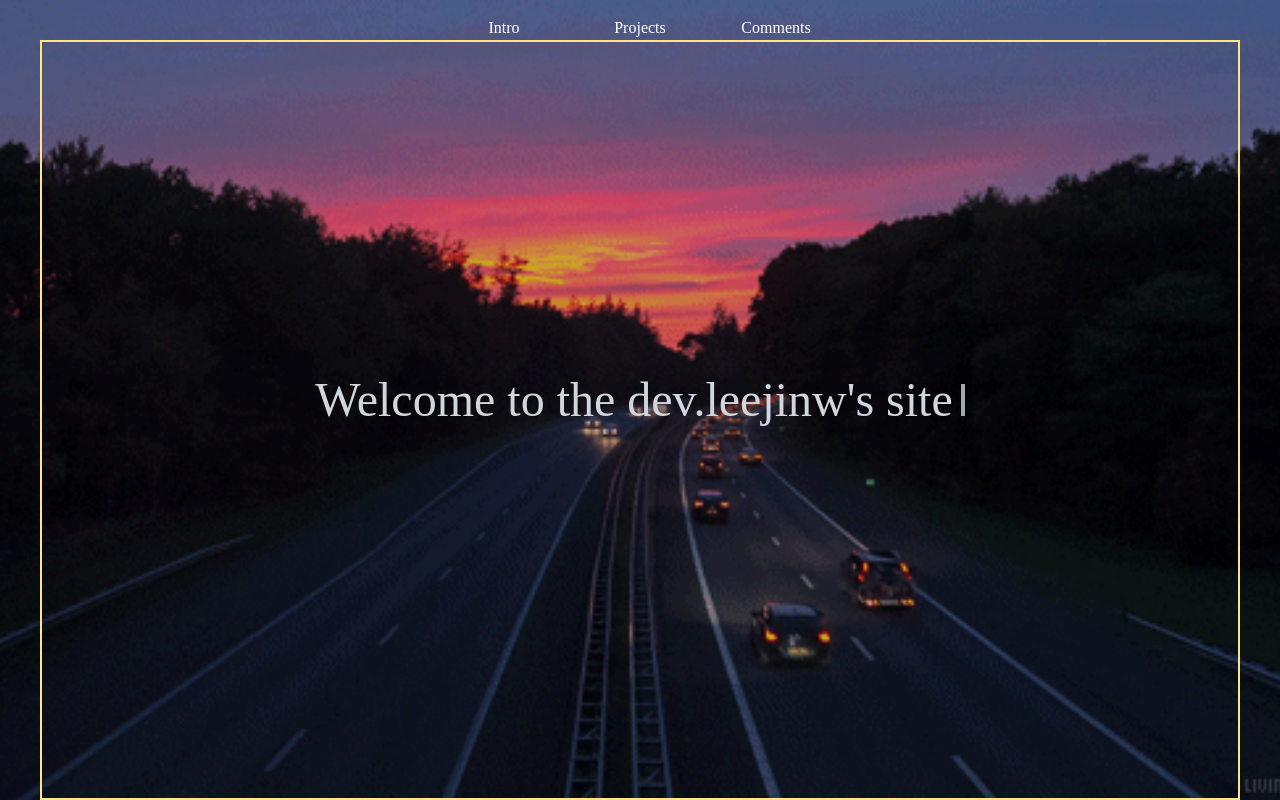
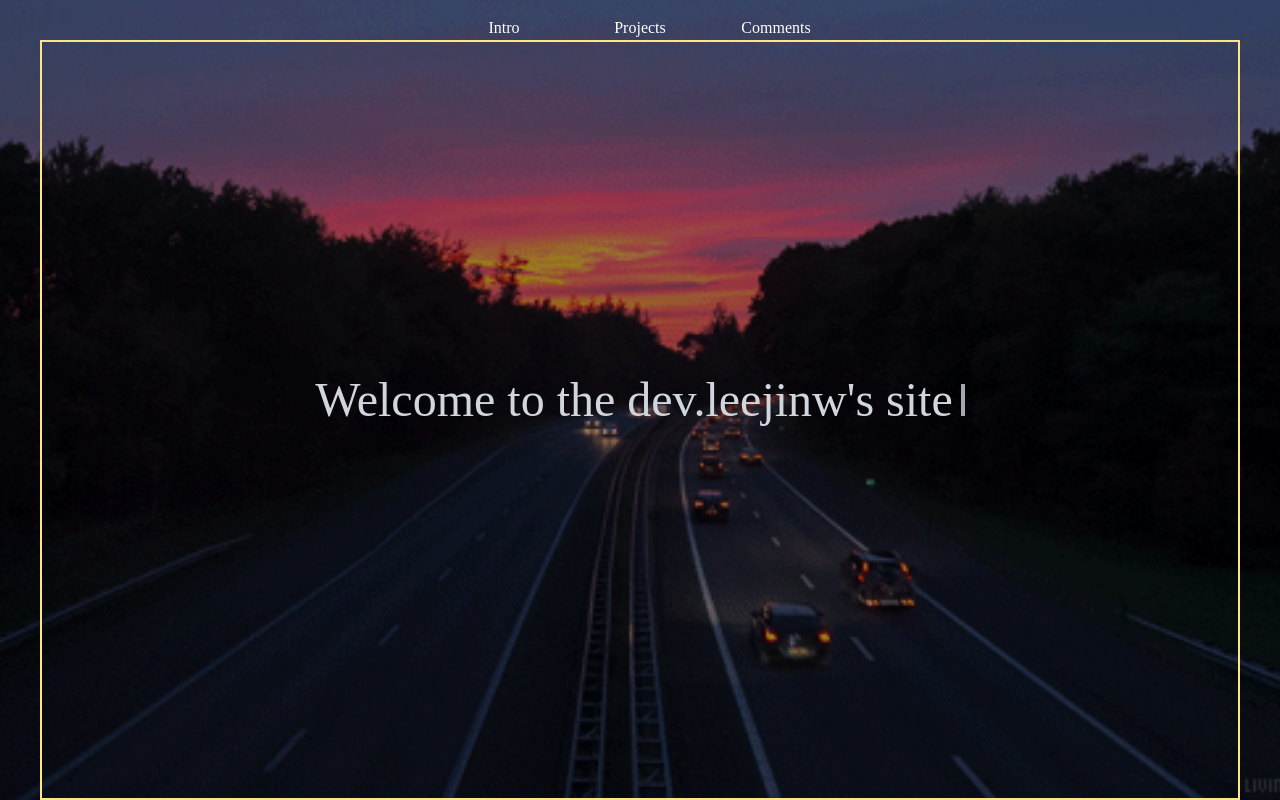
Before and after one commit to dlwlsdn201/dev.leejinw-portfolio-2025--react19, a React (Vite) app: page /comments in a window 1280 px wide. Shown: the top 800 px of the page. Built offline with nearby package versions, Linux system fonts and the light colour scheme.

Commit message:
:art: #2 background 명도 변경 (조금 더 어둡게)

```diff
--- a/src/app/routes/layout/RootLayout.tsx
+++ b/src/app/routes/layout/RootLayout.tsx
@@ -9,7 +9,7 @@ export const RootLayout = () => (
         backgroundImage: "url('/src/shared/assets/background/background.gif')",
       }}
     />
-    <div className="absolute w-full h-full z-[-1] bg-black opacity-20" />
+    <div className="absolute w-full h-full z-[-1] bg-black opacity-40" />
     <SharedHeader />
     <div className="px-6 w-full z-[1]">
       {/* Header 자리 */}
```
